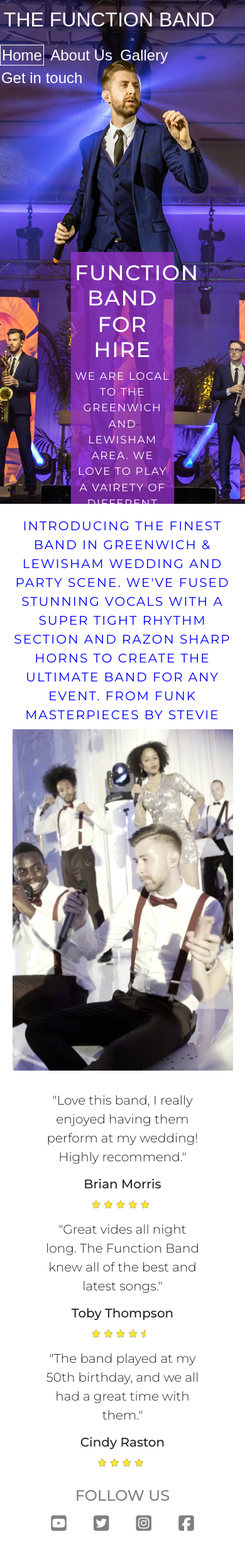
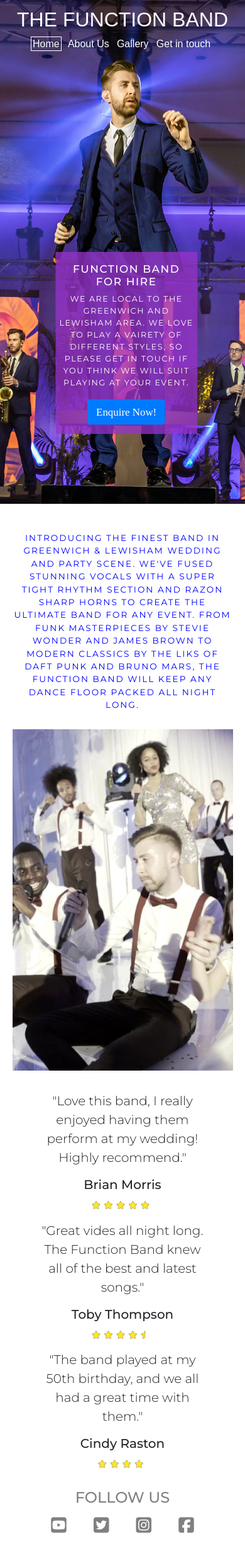
Before and after one commit to Code-Institute-Submissions/function_band, a PHP site: page / in a window 390 px wide. Shown: the whole page at 63% size. Before the commit the page ends 2431 px from the top, so only its background shows below. Run offline with PHP 8.4, Linux system fonts and the light colour scheme; some libraries are stand-ins or nearby versions; some web fonts are replaced.

Commit message:
added media query so home page is fully responsive

```diff
--- a/style/css/style.css
+++ b/style/css/style.css
@@ -180,9 +180,6 @@ header {
 
 
 
-
-
-
 /*------------------------------Reviews-----*/
 
 
@@ -245,3 +242,124 @@ header {
     padding: 0 5%;
     color: grey;
 }
+
+
+
+
+/*------------------------------------------------------------------------------------Media Query----------*/
+
+@media only screen and (max-width: 1024px) {
+
+    .logo {
+        font-size: .5em;
+    }
+
+    #nav a {
+        font-size: 1em;
+    }
+
+    /*------------------------------Hero Caption-----*/
+
+    .hero-caption {
+        width: 50%;
+        left: 25%;
+    }
+
+    .hero-caption h2 {
+        font-size: 1.5em;
+
+    }
+
+    .hero-caption p {
+        font-size: .75em;
+    }
+
+    /*------------------------------Main Section-----*/
+    #main-header {
+        font-size: 1.10em;
+
+    }
+
+
+}
+
+
+@media only screen and (max-width: 768px) {
+
+
+    #logo {
+        float: none;
+        padding: 0;
+        text-align: center;
+    }
+
+    #nav {
+        float: none;
+        margin: 0;
+        padding-right: 0;
+        text-align: center;
+
+    }
+
+
+    #nav a {
+        font-size: 1em;
+    }
+
+}
+
+
+@media only screen and (max-width: 650px) {
+
+    #main-header
+    h4,
+    hr {
+        display: none;
+
+    }
+}
+
+@media only screen and (max-width: 480px) {
+
+    .hero-caption {
+        width: 55%;
+        left: 24%;
+    }
+
+    .hero-caption h2 {
+        font-size: 1em;
+
+    }
+
+    .hero-caption p {
+        font-size: .75em;
+    }
+
+    #main-header {
+        padding-top: 7%;
+        font-size: .85em;
+    }
+
+    .review-container {
+        width: 80%;
+
+    }
+
+
+}
+
+@media only screen and (max-width: 320px) {
+
+    .hero-caption p {
+        display: none;
+    }
+
+    #main-header {
+        padding-top: 7%;
+        font-size: .80em;
+    }
+
+
+
+
+}
```
